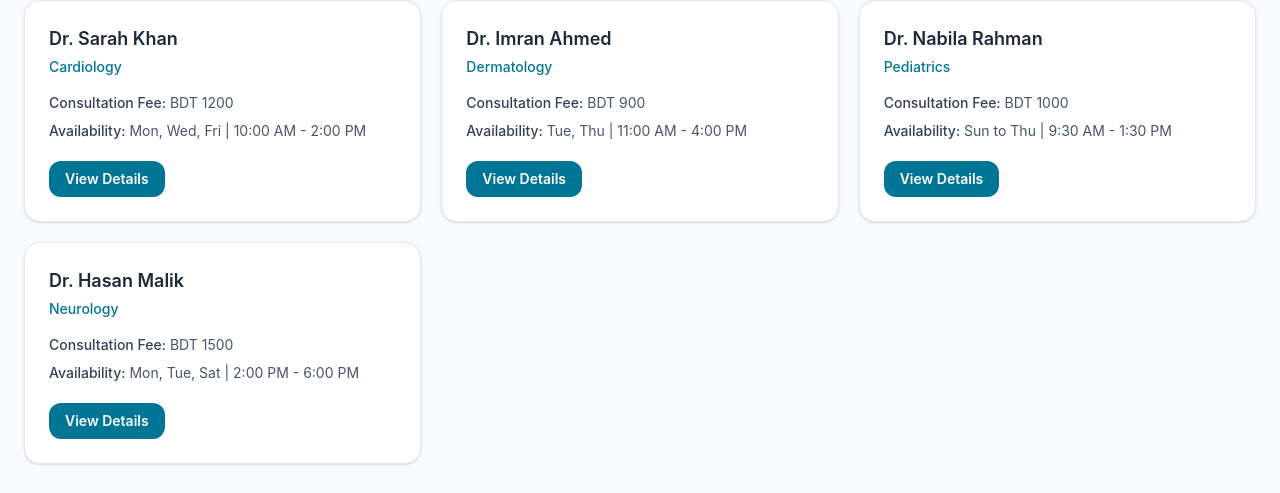
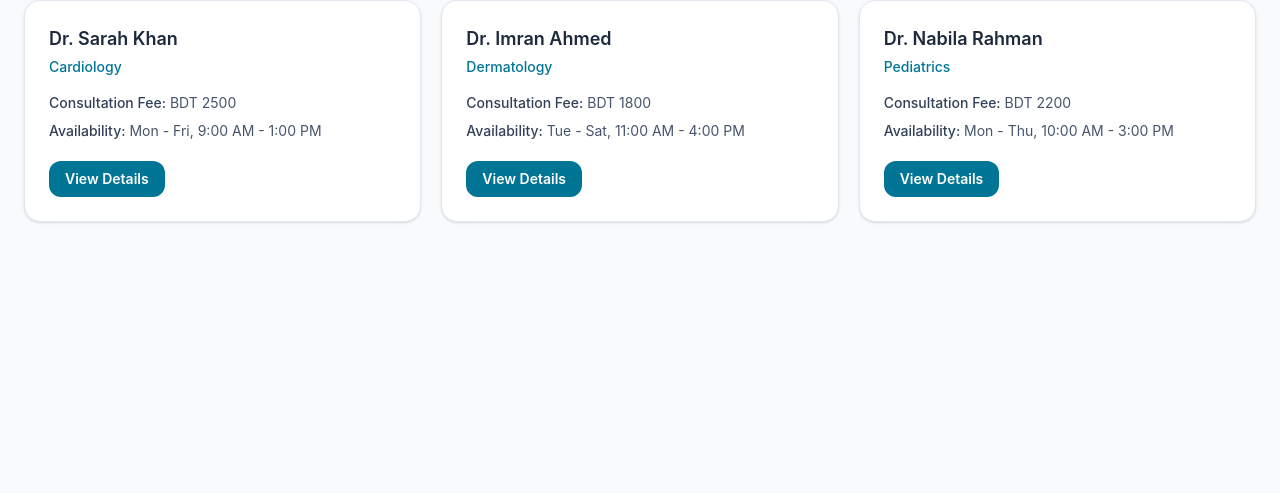
Before and after one commit to Tharsi-Rangan/smart-healthcare-platform, a React (Vite) app in the folder frontend/: page /doctors in a window 1280 px wide. Shown: the part 329-822 px from the top of the page. After the commit the page ends 800 px from the top, so only its background shows below. Built offline with nearby package versions, Linux system fonts and the light colour scheme; no server answers.

Commit message:
feat: update mock doctor data with accurate details and remove unused entries

```diff
--- a/frontend/src/pages/shared/doctorMockData.js
+++ b/frontend/src/pages/shared/doctorMockData.js
@@ -1,42 +1,35 @@
 export const mockDoctors = [
   {
-    id: "d1",
+    id: "67f111111111111111111111",
     name: "Dr. Sarah Khan",
     specialization: "Cardiology",
-    consultationFee: 1200,
-    availabilityText: "Mon, Wed, Fri | 10:00 AM - 2:00 PM",
-    experience: "10+ years in preventive and interventional cardiology.",
+    consultationFee: 2500,
+    availabilityText: "Mon - Fri, 9:00 AM - 1:00 PM",
+    experience: "10 years of experience in cardiac care and preventive cardiology.",
+    hospital: "Central Heart Care Hospital",
     about:
-      "Focuses on early diagnosis and long-term cardiac care planning for adults.",
+      "Dr. Sarah Khan focuses on heart health, early diagnosis, and long-term care planning for patients of all ages.",
   },
   {
-    id: "d2",
+    id: "67f222222222222222222222",
     name: "Dr. Imran Ahmed",
     specialization: "Dermatology",
-    consultationFee: 900,
-    availabilityText: "Tue, Thu | 11:00 AM - 4:00 PM",
-    experience: "8+ years in skin disorders and cosmetic dermatology.",
+    consultationFee: 1800,
+    availabilityText: "Tue - Sat, 11:00 AM - 4:00 PM",
+    experience: "8 years of experience in skin care and dermatological treatments.",
+    hospital: "City Skin Clinic",
     about:
-      "Specializes in acne management, eczema care, and skin infection treatment.",
+      "Dr. Imran Ahmed specializes in skin allergies, acne treatment, and long-term skin health management.",
   },
   {
-    id: "d3",
+    id: "67f333333333333333333333",
     name: "Dr. Nabila Rahman",
     specialization: "Pediatrics",
-    consultationFee: 1000,
-    availabilityText: "Sun to Thu | 9:30 AM - 1:30 PM",
-    experience: "12+ years in child health and routine pediatric follow-up.",
+    consultationFee: 2200,
+    availabilityText: "Mon - Thu, 10:00 AM - 3:00 PM",
+    experience: "12 years of experience in child healthcare and family wellness.",
+    hospital: "Children First Medical Center",
     about:
-      "Known for patient-friendly consultations and detailed parent guidance.",
-  },
-  {
-    id: "d4",
-    name: "Dr. Hasan Malik",
-    specialization: "Neurology",
-    consultationFee: 1500,
-    availabilityText: "Mon, Tue, Sat | 2:00 PM - 6:00 PM",
-    experience: "11+ years in neurological disorders and stroke rehabilitation.",
-    about:
-      "Provides evidence-based treatment plans for chronic neurological issues.",
+      "Dr. Nabila Rahman provides child-friendly consultations focused on growth, immunity, and general pediatric care.",
   },
 ];
```
